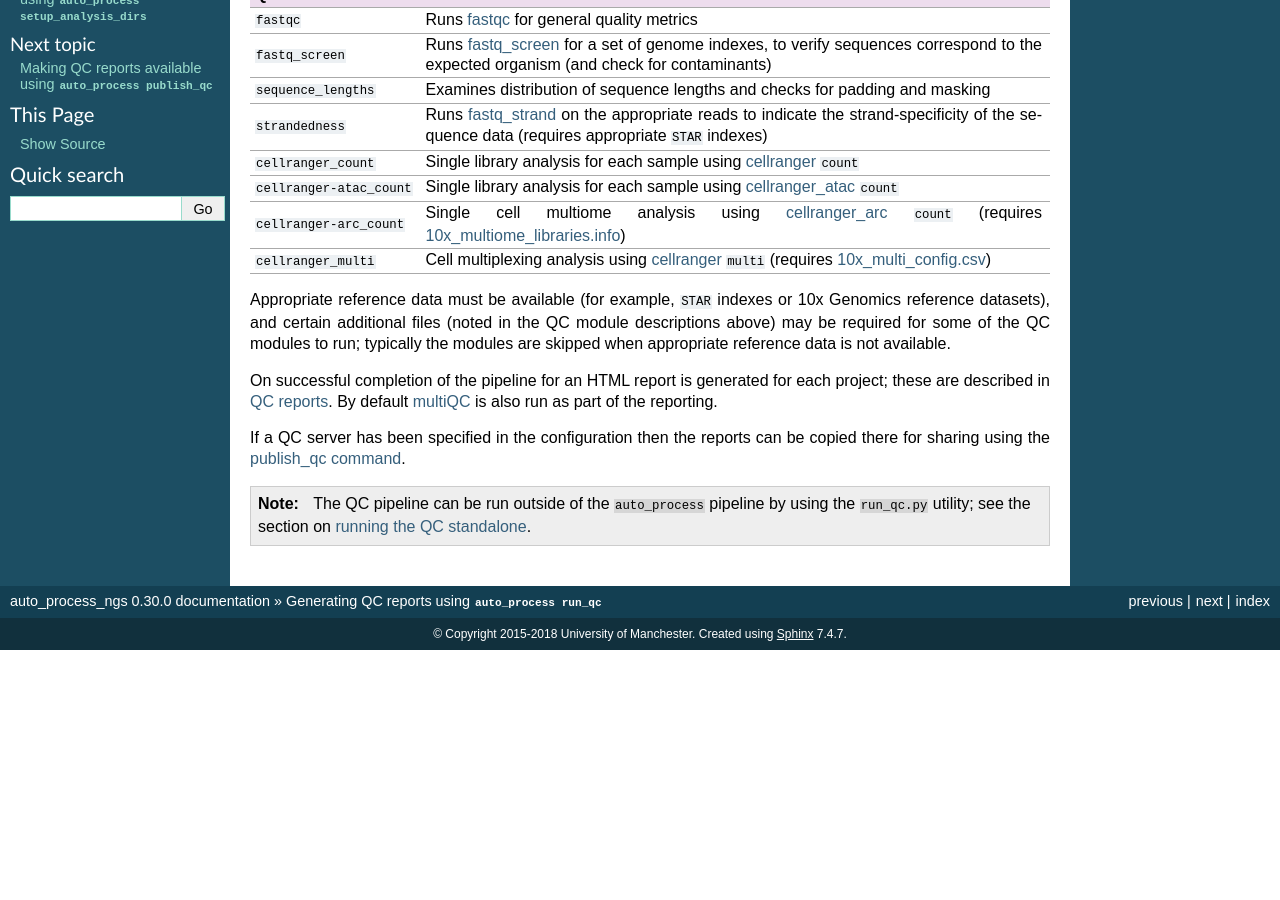
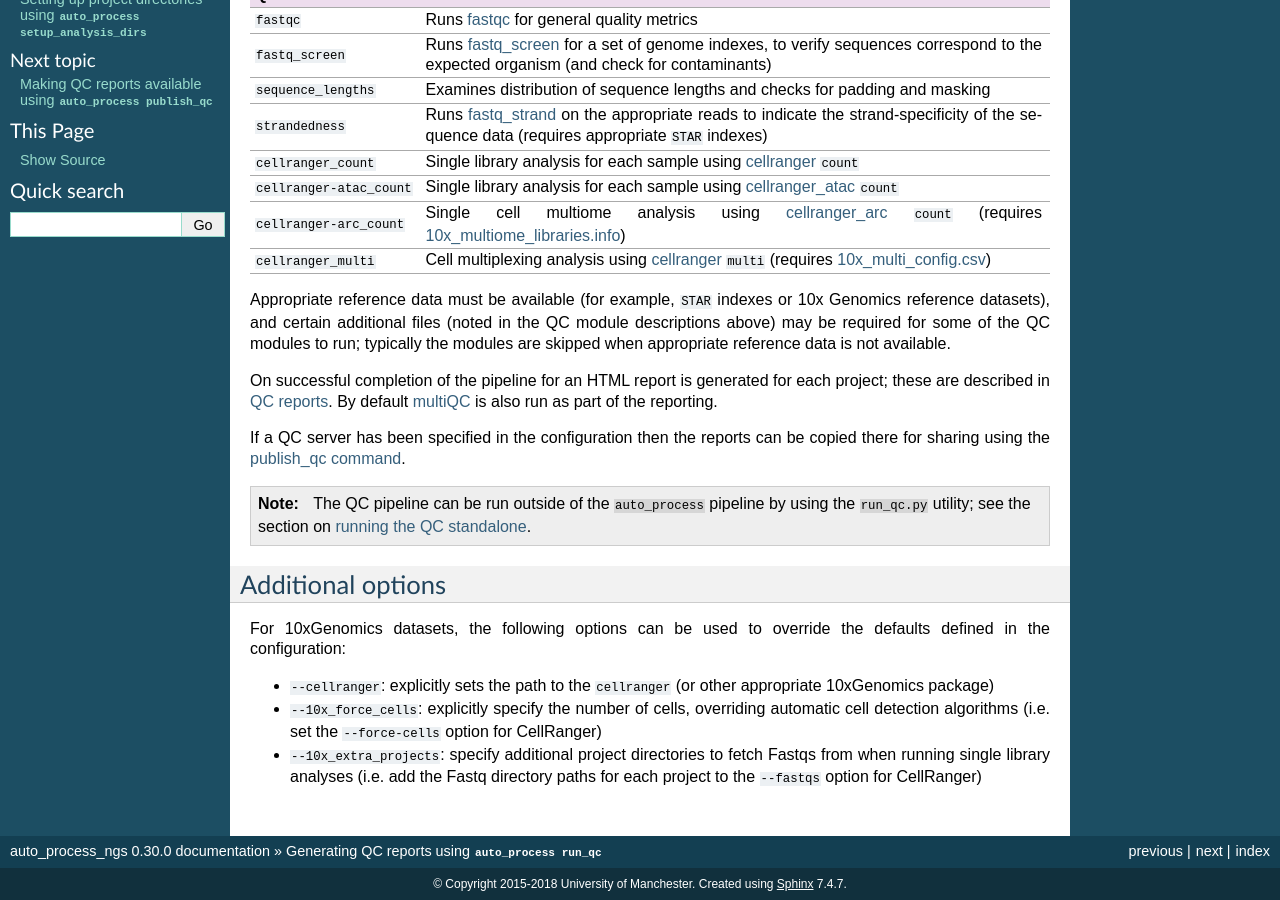
Before and after one commit to fls-bioinformatics-core/auto_process_ngs, a Sphinx documentation site: the page built from docs/source/using/run_qc.rst, in a window 1280 px wide and 900 px high, scrolled down 998 px. Built offline with Sphinx 7.4.7, drawn with Linux system fonts in a browser that asks for light colours; before the commit the page ends 1648 px from its top, so only the background shows below that.

Commit message:
Add --10x_extra_projects 'run_qc' option to the documentation.

```diff
--- a/docs/source/using/run_qc.rst
+++ b/docs/source/using/run_qc.rst
@@ -109,3 +109,20 @@ reports can be copied there for sharing using the
    The QC pipeline can be run outside of the ``auto_process``
    pipeline by using the ``run_qc.py`` utility; see the
    section on :doc:`running the QC standalone <run_qc_standalone>`.
+
+------------------
+Additional options
+------------------
+
+For 10xGenomics datasets, the following options can be used to
+override the defaults defined in the configuration:
+
+* ``--cellranger``: explicitly sets the path to the ``cellranger``
+  (or other appropriate 10xGenomics package)
+* ``--10x_force_cells``: explicitly specify the number of cells,
+  overriding automatic cell detection algorithms (i.e. set the
+  ``--force-cells`` option for CellRanger)
+* ``--10x_extra_projects``: specify additional project directories
+  to fetch Fastqs from when running single library analyses (i.e.
+  add the Fastq directory paths for each project to the
+  ``--fastqs`` option for CellRanger)
```
